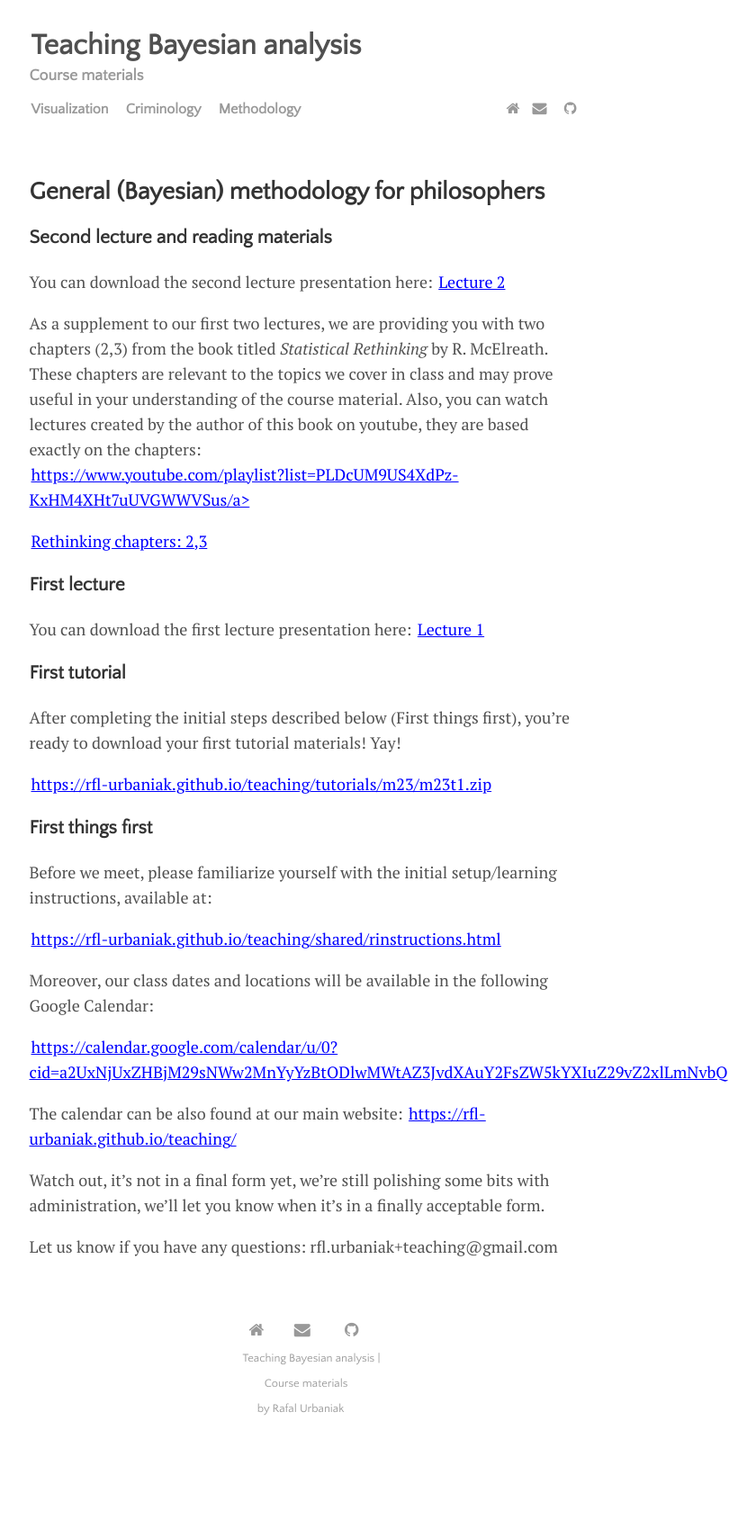
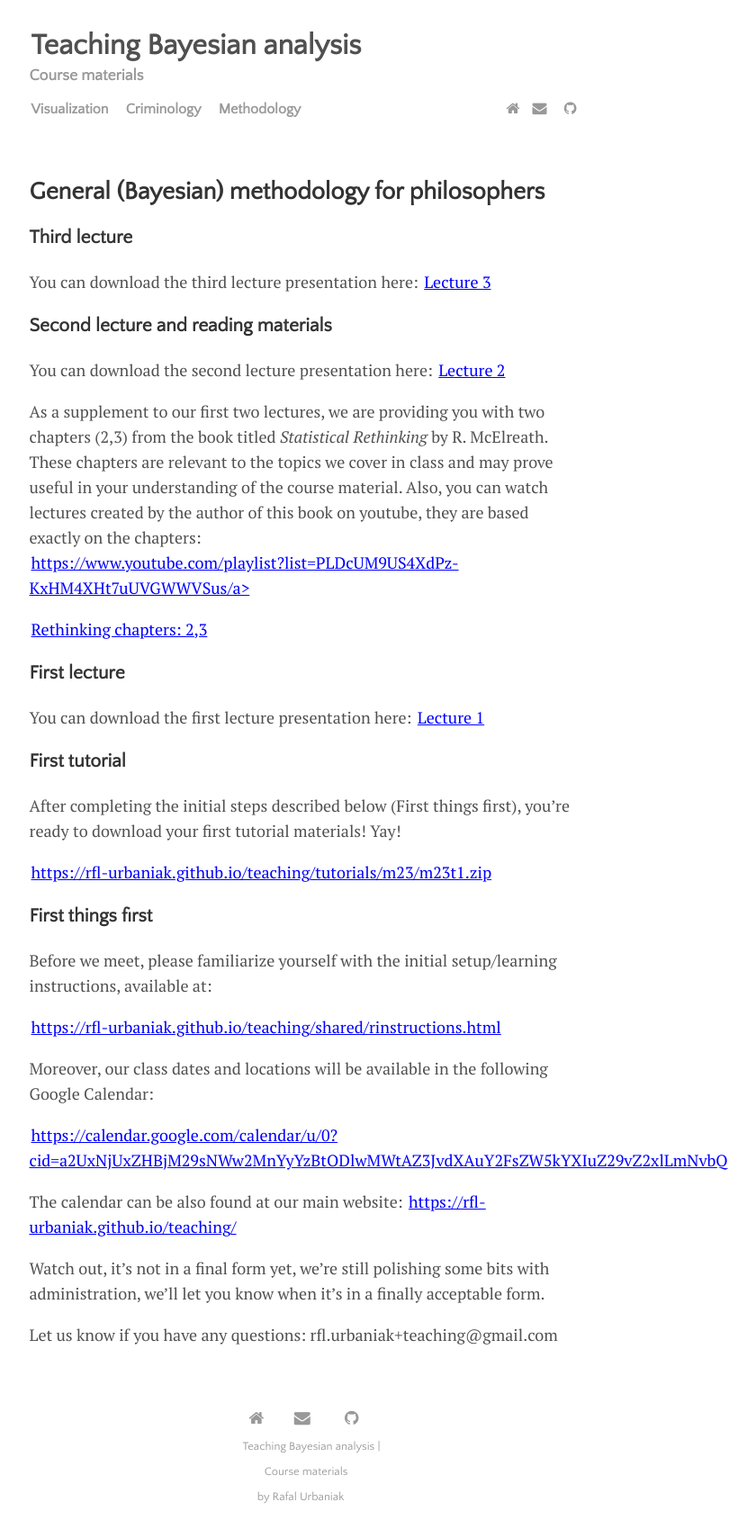
Before and after one commit to rfl-urbaniak/teaching, a Jekyll site: the page built from menu/methodology.md, in a window 1280 px wide. Shown: the whole page at 90% size, without its empty margins (300-1140 px from the left). Built offline with Jekyll 4.4.1, drawn with Linux system fonts in a browser that asks for light colours; before the commit the page ends 1611 px from its top, so only the background shows below that.

Commit message:
third methodology presentation upload

```diff
--- a/menu/methodology.md
+++ b/menu/methodology.md
@@ -11,6 +11,10 @@
 </style>
 
 ## General (Bayesian) methodology for philosophers
+
+### Third lecture
+
+You can download the third lecture presentation here: <a href="https://rfl-urbaniak.github.io/teaching/sharedResources/lectures/m23l3.pdf">Lecture 3</a>
 
 ### Second lecture and reading materials
 
```
Also changed, not shown: 1 other file.
